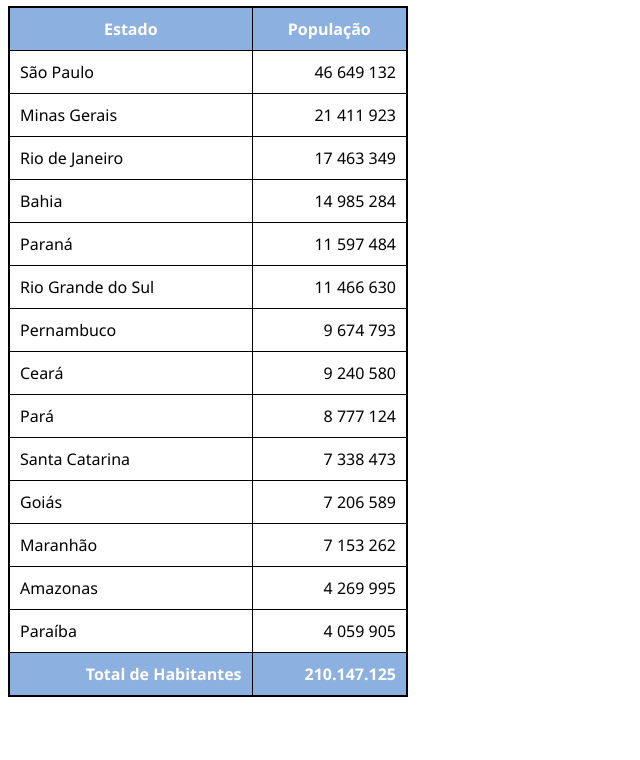
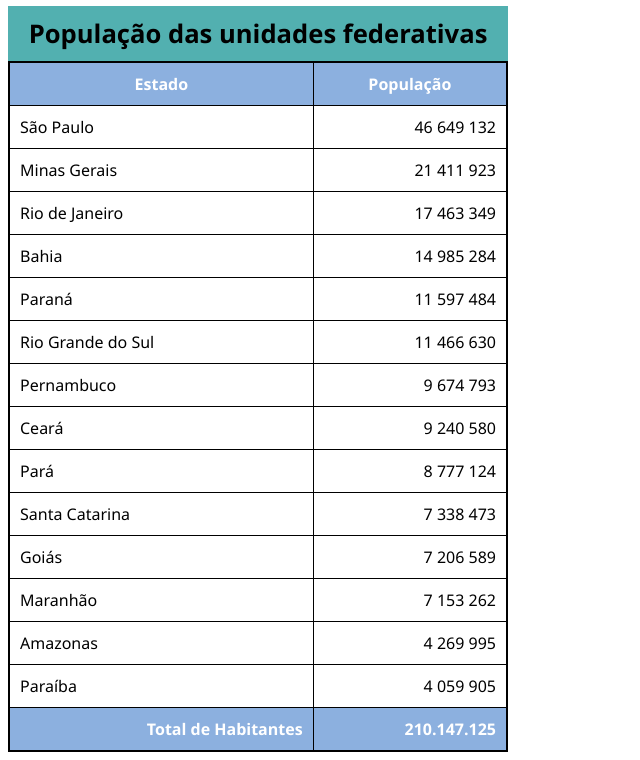
Before and after one commit to raphaelaniziodasilva/HTML5-CSS, a plain HTML site: page Exercicios/ex023/tabela02.html in a window 1280 px wide. Shown: the part 80-840 px from the top of the page, without its empty margins (0-640 px from the left). Before the commit the page ends 800 px from the top, so only its background shows below. Drawn offline with Linux system fonts and the light colour scheme.

Commit message:
caption e scope

```diff
--- a/Exercicios/ex023/tabela02.html
+++ b/Exercicios/ex023/tabela02.html
@@ -10,9 +10,15 @@
             font-family: 'Segoe UI', Tahoma, Geneva, Verdana, sans-serif;
         }
         table {
-            width: 400px;
+            width: 500px;
             border: 2px solid black;
             border-collapse: collapse;
+        }
+        caption {
+            font-size: 1.6em;
+            font-weight: bold;
+            padding: 10px;
+            background-color: rgba(0, 139, 139, 0.678);
         }
         td, th {
             border: 1px solid black;
@@ -31,10 +37,13 @@
 <body>
     <h1>Uso de tabelas grandes</h1>
     <table>
+        <caption>
+            População das unidades federativas
+        </caption>
         <thead>
             <tr>
-                <th>Estado</th>
-                <th>População</th>
+                <th scope="col">Estado</th>
+                <th scope="col">População</th>
             </tr>
         </thead>
         <tbody>
@@ -97,7 +106,7 @@
         </tbody>
         <tfoot>
             <tr>
-                <th>Total de Habitantes</th>
+                <th scope="row">Total de Habitantes</th>
                 <td><strong>210.147.125</strong></td>
             </tr>
 
```
